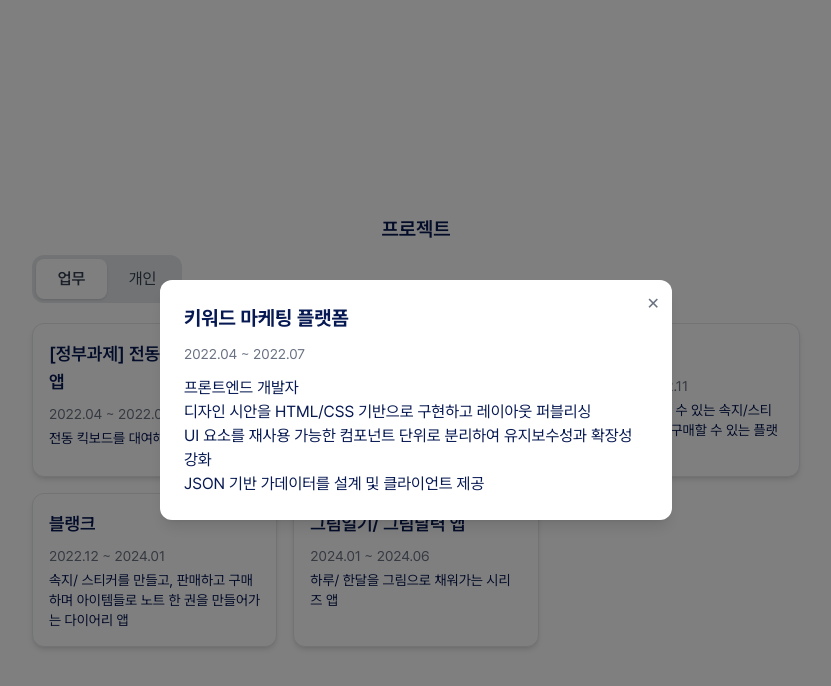
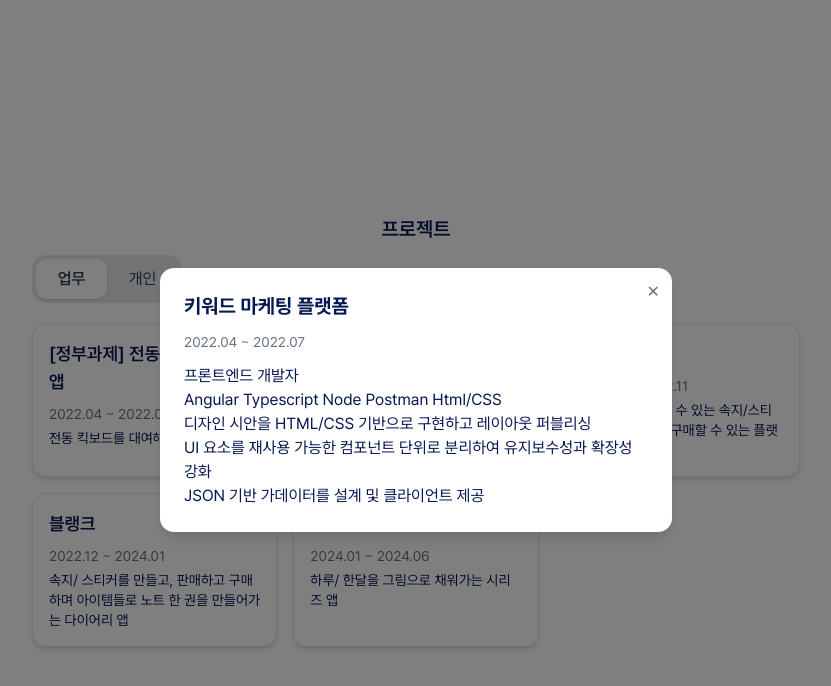
Before and after one commit to Jisun-K/myportfolio, a Next.js app: page / in a window 1280 px wide. Both pictures are taken after a click on the element 639 px from the left and 2665 px from the top of the page. Shown: the part 2265-2951 px from the top of the page, without its empty margins (224-1055 px from the left). Built offline with nearby package versions, Linux system fonts and the light colour scheme.

Commit message:
💄 project modal 수정 중

```diff
--- a/app/globals.css
+++ b/app/globals.css
@@ -1,4 +1,7 @@
 @import "tailwindcss";
+@import "tw-animate-css";
+
+@custom-variant dark (&:is(.dark *));
 
 :root {
     /* --color-background: #1F2A44; */
@@ -17,6 +20,38 @@
 
     /* --color-accent: #F8F3CE; */
     /* --color-primary: #8B1E3F; */
+    --radius: 0.625rem;
+    --background: oklch(1 0 0);
+    --foreground: oklch(0.147 0.004 49.25);
+    --card: oklch(1 0 0);
+    --card-foreground: oklch(0.147 0.004 49.25);
+    --popover: oklch(1 0 0);
+    --popover-foreground: oklch(0.147 0.004 49.25);
+    --primary: oklch(0.216 0.006 56.043);
+    --primary-foreground: oklch(0.985 0.001 106.423);
+    --secondary: oklch(0.97 0.001 106.424);
+    --secondary-foreground: oklch(0.216 0.006 56.043);
+    --muted: oklch(0.97 0.001 106.424);
+    --muted-foreground: oklch(0.553 0.013 58.071);
+    --accent: oklch(0.97 0.001 106.424);
+    --accent-foreground: oklch(0.216 0.006 56.043);
+    --destructive: oklch(0.577 0.245 27.325);
+    --border: oklch(0.923 0.003 48.717);
+    --input: oklch(0.923 0.003 48.717);
+    --ring: oklch(0.709 0.01 56.259);
+    --chart-1: oklch(0.646 0.222 41.116);
+    --chart-2: oklch(0.6 0.118 184.704);
+    --chart-3: oklch(0.398 0.07 227.392);
+    --chart-4: oklch(0.828 0.189 84.429);
+    --chart-5: oklch(0.769 0.188 70.08);
+    --sidebar: oklch(0.985 0.001 106.423);
+    --sidebar-foreground: oklch(0.147 0.004 49.25);
+    --sidebar-primary: oklch(0.216 0.006 56.043);
+    --sidebar-primary-foreground: oklch(0.985 0.001 106.423);
+    --sidebar-accent: oklch(0.97 0.001 106.424);
+    --sidebar-accent-foreground: oklch(0.216 0.006 56.043);
+    --sidebar-border: oklch(0.923 0.003 48.717);
+    --sidebar-ring: oklch(0.709 0.01 56.259);
 }
 
 @theme inline {
@@ -26,6 +61,38 @@
     --color-text: var(--color-text);
     --color-assist: var(--color-assist);
     --color-accent: var(--color-accent);
+    --color-sidebar-ring: var(--sidebar-ring);
+    --color-sidebar-border: var(--sidebar-border);
+    --color-sidebar-accent-foreground: var(--sidebar-accent-foreground);
+    --color-sidebar-accent: var(--sidebar-accent);
+    --color-sidebar-primary-foreground: var(--sidebar-primary-foreground);
+    --color-sidebar-primary: var(--sidebar-primary);
+    --color-sidebar-foreground: var(--sidebar-foreground);
+    --color-sidebar: var(--sidebar);
+    --color-chart-5: var(--chart-5);
+    --color-chart-4: var(--chart-4);
+    --color-chart-3: var(--chart-3);
+    --color-chart-2: var(--chart-2);
+    --color-chart-1: var(--chart-1);
+    --color-ring: var(--ring);
+    --color-input: var(--input);
+    --color-border: var(--border);
+    --color-destructive: var(--destructive);
+    --color-accent-foreground: var(--accent-foreground);
+    --color-muted-foreground: var(--muted-foreground);
+    --color-muted: var(--muted);
+    --color-secondary-foreground: var(--secondary-foreground);
+    --color-secondary: var(--secondary);
+    --color-primary-foreground: var(--primary-foreground);
+    --color-primary: var(--primary);
+    --color-popover-foreground: var(--popover-foreground);
+    --color-popover: var(--popover);
+    --color-card-foreground: var(--card-foreground);
+    --color-card: var(--card);
+    --radius-sm: calc(var(--radius) - 4px);
+    --radius-md: calc(var(--radius) - 2px);
+    --radius-lg: var(--radius);
+    --radius-xl: calc(var(--radius) + 4px);
 }
 
 /* @media (prefers-color-scheme: dark) {
@@ -50,3 +117,77 @@
         @apply text-xl font-semibold  mb-4 h-6
     }
 }
+
+.dark {
+
+    --background: oklch(0.147 0.004 49.25);
+
+    --foreground: oklch(0.985 0.001 106.423);
+
+    --card: oklch(0.216 0.006 56.043);
+
+    --card-foreground: oklch(0.985 0.001 106.423);
+
+    --popover: oklch(0.216 0.006 56.043);
+
+    --popover-foreground: oklch(0.985 0.001 106.423);
+
+    --primary: oklch(0.923 0.003 48.717);
+
+    --primary-foreground: oklch(0.216 0.006 56.043);
+
+    --secondary: oklch(0.268 0.007 34.298);
+
+    --secondary-foreground: oklch(0.985 0.001 106.423);
+
+    --muted: oklch(0.268 0.007 34.298);
+
+    --muted-foreground: oklch(0.709 0.01 56.259);
+
+    --accent: oklch(0.268 0.007 34.298);
+
+    --accent-foreground: oklch(0.985 0.001 106.423);
+
+    --destructive: oklch(0.704 0.191 22.216);
+
+    --border: oklch(1 0 0 / 10%);
+
+    --input: oklch(1 0 0 / 15%);
+
+    --ring: oklch(0.553 0.013 58.071);
+
+    --chart-1: oklch(0.488 0.243 264.376);
+
+    --chart-2: oklch(0.696 0.17 162.48);
+
+    --chart-3: oklch(0.769 0.188 70.08);
+
+    --chart-4: oklch(0.627 0.265 303.9);
+
+    --chart-5: oklch(0.645 0.246 16.439);
+
+    --sidebar: oklch(0.216 0.006 56.043);
+
+    --sidebar-foreground: oklch(0.985 0.001 106.423);
+
+    --sidebar-primary: oklch(0.488 0.243 264.376);
+
+    --sidebar-primary-foreground: oklch(0.985 0.001 106.423);
+
+    --sidebar-accent: oklch(0.268 0.007 34.298);
+
+    --sidebar-accent-foreground: oklch(0.985 0.001 106.423);
+
+    --sidebar-border: oklch(1 0 0 / 10%);
+
+    --sidebar-ring: oklch(0.553 0.013 58.071);
+}
+
+@layer base {
+  * {
+    @apply border-border outline-ring/50;
+    }
+  body {
+    @apply bg-background text-foreground;
+    }
+}
--- a/components/ui/ProjectCard.tsx
+++ b/components/ui/ProjectCard.tsx
@@ -19,9 +19,10 @@
                 onClick={() => setIsOpenModal(true)}>
                 <h3 className="text-lg font-semibold mb-2">{item.title}</h3>
                 <p className="text-sm text-gray-500 mb-1">{item.period}</p>
+
                 <p className="text-sm line-clamp-3">{item.description}</p>
             </div >
-        <ProjectModal project={item} open={isOpenModal} onClose={() => setIsOpenModal(false)} />
+            <ProjectModal project={item} open={isOpenModal} onClose={() => setIsOpenModal(false)} />
         </>
     );
 }
--- a/components/ui/ProjectModal.tsx
+++ b/components/ui/ProjectModal.tsx
@@ -1,4 +1,5 @@
 import { TProject } from "@/types/project";
+
 
 export default function ProjectModal({
     project,
@@ -26,8 +27,10 @@
 
                 <h2 className="text-xl font-bold mb-3">{project.title}</h2>
                 {project.period && <p className="text-sm text-gray-500 mb-3">{project.period}</p>}
-                {project.roles && project.roles.map(role => <p key={role}>{role}</p>)}
-                {project.contents && project.contents.map(con => <p key={con}>{con}</p>)}
+                <p>{project.roles && project.roles.map(role => <span key={role}>{role} </span>)}</p>
+                <p>{project.techstack && project.techstack.map(skill => <span key={skill}>{skill} </span>)}</p>
+
+                {project.contents && project.contents.map(con => <p key={con}>{con} </p>)}
                 {/* {project.links. ? (
                     <p className="text-sm mb-3">
                         이 프로젝트의 상세 내용은 노션에서 확인 가능합니다.
--- a/data/project.ts
+++ b/data/project.ts
@@ -9,7 +9,7 @@
         roles: ['프론트엔드 개발자'],
         techstack: ['React Native', 'TypeScript', 'Styled-component'],
         outcome: '',
-        contribution: '10%',
+        contribution: 10,
         contents: ['React Native를 기반 앱 내 Map 연동/ UI 레이아웃 구성', 'NavBar 기능 구현'],
         period: '2022.04 ~ 2022.07',
         thumbnail: ''
@@ -22,7 +22,7 @@
         roles: ['프론트엔드 개발자'],
         techstack: ['Angular', 'Typescript', 'Node', 'Postman', 'Html/CSS'],
         outcome: '서비스 오픈은 하지 않았으나, 프론트엔드 구현 완료 및 내부 테스트 진행',
-        contribution: '60%',
+        contribution: 60,
         contents: [
             '디자인 시안을 HTML/CSS 기반으로 구현하고 레이아웃 퍼블리싱',
             'UI 요소를 재사용 가능한 컴포넌트 단위로 분리하여 유지보수성과 확장성 강화',
@@ -44,7 +44,7 @@
         roles: ['프론트엔드 개발자'],
         techstack: ['Angular', 'Typescript', 'Node', 'Html/CSS'],
         outcome: '서비스 오픈하였으나 현재는 운영하지 않고 있습니다',
-        contribution: '60%',
+        contribution: 60,
         contents: [
             '디자인 시안을 전체 반응형 UI 구현',
             'UI 요소를 재사용 가능한 컴포넌트 단위로 분리',
@@ -67,7 +67,7 @@
         roles: ['프론트엔드 개발자'],
         techstack: ['Angular', 'Typescript', 'Fabric.js', 'Html/CSS', 'Firebase', 'GCP'],
         outcome: '웹/앱 서비스 오픈하여 마케팅 진행',
-        contribution: '50%',
+        contribution: 50,
         contents: [
             '디자인 시안을 기반으로 전체 UI 구현',
             '기존 UI 라이브러리를 사용하지 않고, 프로젝트에 최적화된 자체 커스텀 UI 컴포넌트를 제작',
@@ -91,7 +91,7 @@
         roles: ['앱 기획', '디자인(소개 이미지, 로고, 버튼 등)', '프론트엔드 개발자'],
         techstack: ['Angular', 'Typescript', 'Fabric.js', 'Html/CSS', 'Firebase', 'GCP'],
         outcome: '서비스 오픈하여, 사용자에게 피드백 받으며 문제점을 개선',
-        contribution: '50%',
+        contribution: 50,
         contents: [
             'Blank 의 문제점을 파악하며, 좀 더 사용하기 간편한 시리즈 앱 서비스 기획',
             '서비스에 필요한 간단한 이미지 핸드 드로잉 및 앱 소개 이미지 Figma 작업',
@@ -113,7 +113,7 @@
         roles: [''],
         techstack: ['Java', 'Spring Boot', 'JSP/Thymeleef', 'aws'],
         outcome: '웹 애플리케이션의 기본 구조와 백엔드-프론트 흐름에 대한 이해를 확립',
-        contribution: '100%',
+        contribution: 100,
         contents: [
             '게시글 CRUD 기능 구현 ',
             '댓글 / 대댓글 등록/삭제 (게시글 작성자만 삭제 가능 - 비밀번호 확인 필요)',
@@ -136,7 +136,7 @@
         roles: [''],
         techstack: ['Next.js', 'TypeScript', 'Tailwind.css'],
         outcome: '',
-        contribution: '100%',
+        contribution: 100,
         contents: [
             ''
         ],
--- a/types/project.ts
+++ b/types/project.ts
@@ -5,7 +5,7 @@
     description: string;
     roles: string[];
     techstack: string[];
-    contribution: string;
+    contribution: number;
     links?: projectLink[];
     contents?: string[];
     period?: string;
```
Also changed, not shown: package.json (+7 -1 lines), components.json (added), 1 other file (tests, documents, lock files or other folders).
